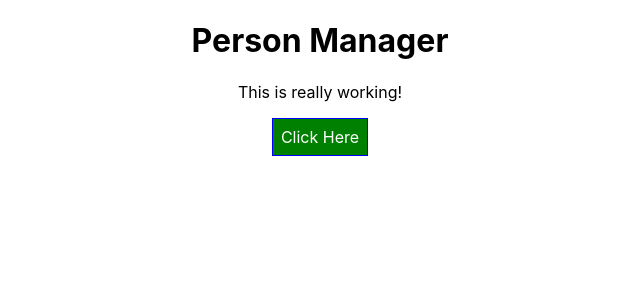
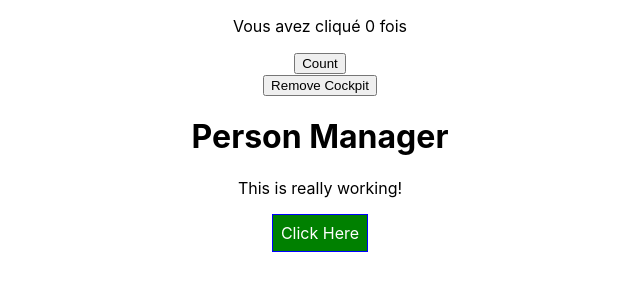
Before and after one commit to SLachiheb/Training-React, a React (Create React App) app in the folder react-complete-guide/: page / in a window 1280 px wide. Shown: the top 300 px of the page, without its empty margins (320-960 px from the left). Built offline with nearby package versions, Linux system fonts and the light colour scheme.

Commit message:
optimizing functional components with react.memp

```diff
--- a/react-complete-guide/src/Components/Cokpit/Cockpit.js
+++ b/react-complete-guide/src/Components/Cokpit/Cockpit.js
@@ -1,8 +1,29 @@
-import React from 'react';
+import React, { useEffect } from 'react';
 
 import style from './Cockpit.module.css';
 
-const cockpit = props => {
+const Cockpit = props => {
+  useEffect(() => {
+    console.log('[Cockpit.js] useEffect');
+    // http request...
+    setTimeout(() => {
+      alert('Change of attribute props.persons !');
+    }, 1000);
+
+    return () => {
+      // clearTimeout(timer);
+      console.log('[Cockpit.js] cleanup work in useEffect');
+    };
+  }, []);
+
+  useEffect(() => {
+    console.log('[Cockpit.js] 2nd useEffect');
+
+    return () => {
+      console.log('[Cockpit.js] 2nd cleanup work in useEffect');
+    };
+  }, []);
+
   const classes = [];
   let btnClass = '';
 
@@ -10,10 +31,10 @@ const cockpit = props => {
     btnClass = style.Red;
   }
 
-  if (props.persons.length <= 2) {
+  if (props.personsLength <= 2) {
     classes.push(style.red);
   }
-  if (props.persons.length <= 1) {
+  if (props.personsLength <= 1) {
     classes.push(style.bold);
   }
 
@@ -28,4 +49,4 @@ const cockpit = props => {
   );
 };
 
-export default cockpit;
+export default React.memo(Cockpit);
--- a/react-complete-guide/src/Components/Persons/Persons.js
+++ b/react-complete-guide/src/Components/Persons/Persons.js
@@ -4,28 +4,22 @@ import ErrorBoundary from '../ErrorBoundary/ErrorBoundary';
 import Person from './Person/Person';
 
 class Persons extends Component {
-  // static getDerivedStateFromProps(props, state) {
-  //   console.log('[Person.js] getDerivedStateFromProps');
-  //   return state;
-  // }
-
   shouldComponentUpdate(nextProps, nextState) {
-    console.log('[Person.js] shouldComponentUpdate...');
-    return true;
-  }
-
-  getSnapshotBeforeUpdate(prevProps, prevState) {
-    console.log('[Person.js] getSnapshotBeforeUpdate...');
-    return { message: 'Snapshot' };
+    if (nextProps.persons !== this.props.persons) return true;
+    return false;
   }
 
   componentDidUpdate(prevProps, prevState, snapshot) {
-    console.log('[Person.js] componentDidUpdate...');
+    console.log('[Persons.js] componentDidUpdate...');
     console.log(snapshot);
   }
 
+  componentWillUnmount() {
+    console.log('[Persons.js] componentWillUnmount...');
+  }
+
   render() {
-    console.log('[Person.js] rendering...');
+    console.log('[Persons.js] rendering...');
     return this.props.persons.map((person, index) => {
       return (
         <ErrorBoundary key={person.id}>
--- /dev/null
+++ b/react-complete-guide/src/components/ExampleReact/Example1.js
@@ -0,0 +1,19 @@
+import React, { useState, useEffect } from 'react';
+
+const Example1 = props => {
+  const [count, setCount] = useState(0);
+
+  useEffect(() => {
+    console.log('[Example1.js] useEffect');
+    document.title = `${count} fois`;
+  });
+
+  return (
+    <div>
+      <p>Vous avez cliqué {count} fois</p>
+      <button onClick={() => setCount(count + 1)}>Count</button>
+    </div>
+  );
+};
+
+export default Example1;
--- a/react-complete-guide/src/containers/App.js
+++ b/react-complete-guide/src/containers/App.js
@@ -3,6 +3,7 @@ import React from 'react';
 import style from './App.module.css';
 import Persons from '../components/Persons/Persons';
 import Cockpit from '../components/Cokpit/Cockpit';
+import Example1 from '../components/ExampleReact/Example1';
 
 class App extends React.Component {
   constructor(props) {
@@ -17,12 +18,8 @@ class App extends React.Component {
       { id: 'ldlzje', name: 'Stephanie', age: 26 },
     ],
     showPerson: false,
+    showCockpit: true,
   };
-
-  static getDerivedStateFromProps(props, state) {
-    console.log('[App.js] getDerivedStateFromProps', props);
-    return state;
-  }
 
   shouldComponentUpdate(nextProps, nextState) {
     console.log('[App.js] shouldComponentUpdate...');
@@ -78,12 +75,22 @@ class App extends React.Component {
 
     return (
       <div className={style.App}>
-        <Cockpit
-          title={this.props.appTitle}
-          showPersons={this.state.showPersons}
-          persons={this.state.persons}
-          clicked={this.togglePersonsHandler}
-        />
+        <Example1 />
+        <button
+          onClick={() => {
+            this.setState({ showCockpit: false });
+          }}
+        >
+          Remove Cockpit
+        </button>
+        {this.state.showCockpit ? (
+          <Cockpit
+            title={this.props.appTitle}
+            showPersons={this.state.showPersons}
+            personsLength={this.state.persons.length}
+            clicked={this.togglePersonsHandler}
+          />
+        ) : null}
         {persons}
       </div>
     );
```
